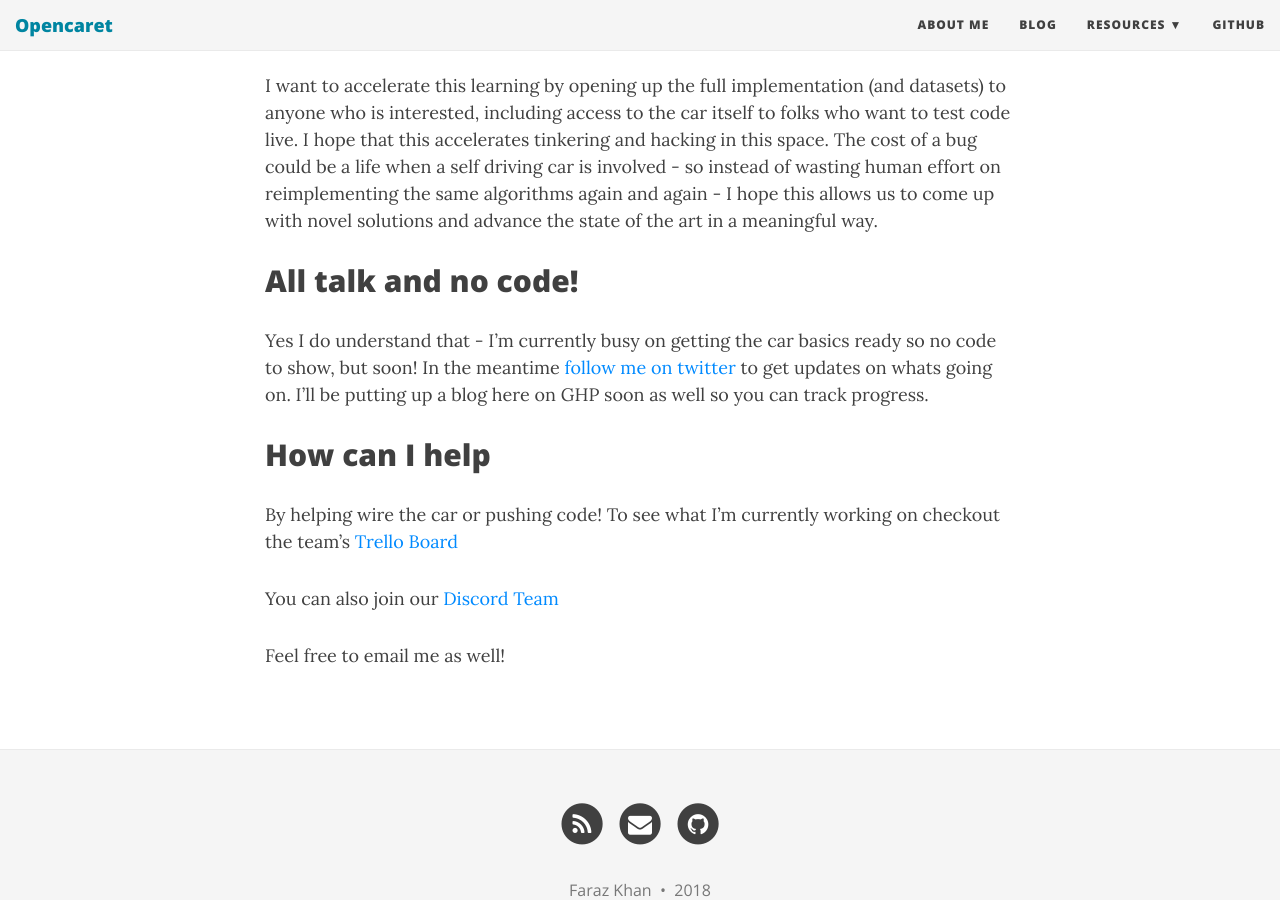
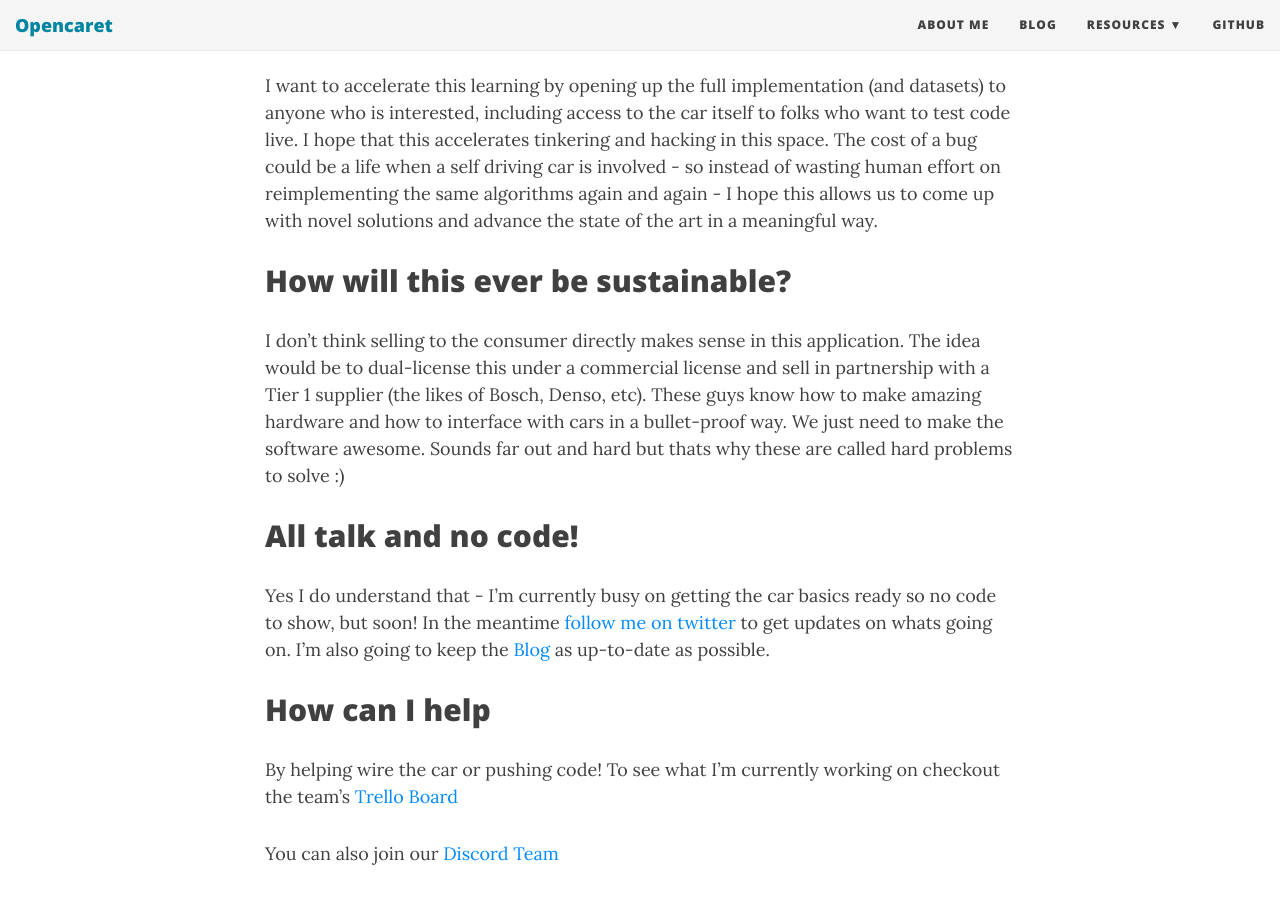
Before and after one commit to frk2/opencaret, a Jekyll site: the page built from index.md, in a window 1280 px wide and 900 px high, scrolled down 1989 px. Built offline with Jekyll 4.4.1, drawn with Linux system fonts in a browser that asks for light colours; nearby versions of some CDN libraries.

Commit message:
- Some index page chages

```diff
--- a/index.md
+++ b/index.md
@@ -40,8 +40,11 @@ The accelerated growth of knowledge that we have seen in the software world is d
 
 I want to accelerate this learning by opening up the full implementation (and datasets) to anyone who is interested, including access to the car itself to folks who want to test code live. I hope that this accelerates tinkering and hacking in this space. The cost of a bug could be a life when a self driving car is involved - so instead of wasting human effort on reimplementing the same algorithms again and again - I hope this allows us to come up with novel solutions and advance the state of the art in a meaningful way.
 
+## How will this ever be sustainable?
+I don't think selling to the consumer directly makes sense in this application. The idea would be to dual-license this under a commercial license and sell in partnership with a Tier 1 supplier (the likes of Bosch, Denso, etc). These guys know how to make amazing hardware and how to interface with cars in a bullet-proof way. We just need to make the software awesome. Sounds far out and hard but thats why these are called hard problems to solve :)
+
 ## All talk and no code!
-Yes I do understand that - I'm currently busy on getting the car basics ready so no code to show, but soon! In the meantime [follow me on twitter](https://twitter.com/faraz_r_khan) to get updates on whats going on. I'll be putting up a blog here on GHP soon as well so you can track progress.
+Yes I do understand that - I'm currently busy on getting the car basics ready so no code to show, but soon! In the meantime [follow me on twitter](https://twitter.com/faraz_r_khan) to get updates on whats going on. I'm also going to keep the [Blog](/opencaret/blog) as up-to-date as possible.
 
 ## How can I help
 
```
